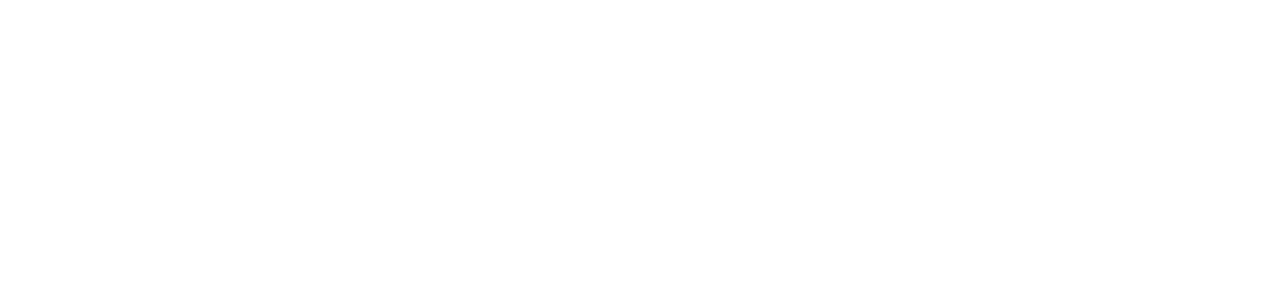
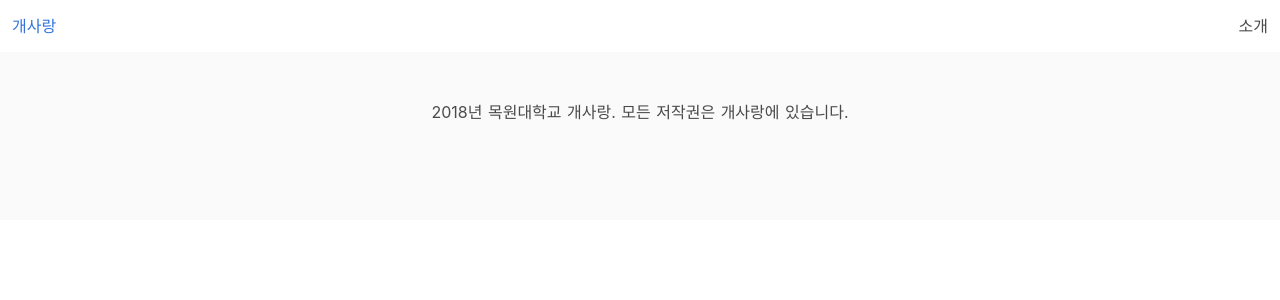
Before and after one commit to jc0466/text1_view, a Nuxt app: page /layouts/default in a window 1280 px wide. Before the commit this address had no page. Shown: the top 300 px of the page. Built offline with nearby package versions, Linux system fonts and the light colour scheme.

Commit message:
2018-05-29_9

```diff
--- /dev/null
+++ b/pages/dogs/about.vue
@@ -0,0 +1,9 @@
+<template>
+    <section class="section">
+        <article class="hero is-info">
+            <div class="hero-body">
+                <h1 class="title">개사랑을 소개합니다.</h1>
+            </div>
+        </article>
+    </section>
+</template>
--- /dev/null
+++ b/pages/layouts/default.vue
@@ -0,0 +1,18 @@
+<template>
+  <div>
+    <nav class="navbar">
+      <div class="navbar-brand">
+        <nuxt-link to="/" class="navbar-item">개사랑</nuxt-link>
+      </div>
+      <div class="navbar-menu is-active">
+        <div class="navbar-end">
+              <nuxt-link to="/about" class="navbar-item">소개</nuxt-link>
+        </div>
+      </div>
+    </nav>
+    <nuxt/>
+    <footer class="footer has-text-centered">
+      <p>2018년 목원대학교 개사랑. 모든 저작권은 개사랑에 있습니다.</p>
+    </footer>
+  </div>
+</template>
```
